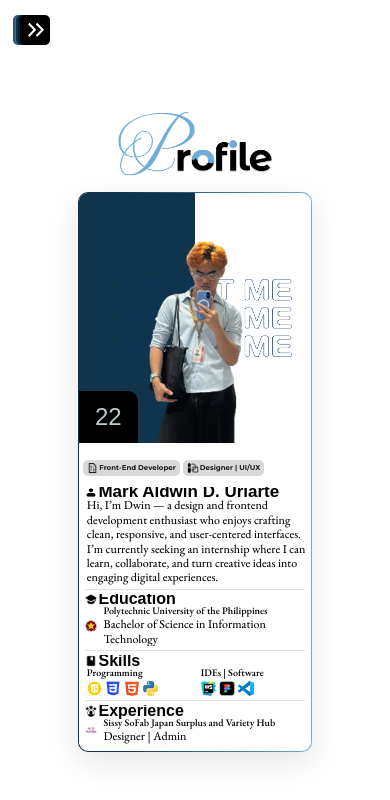
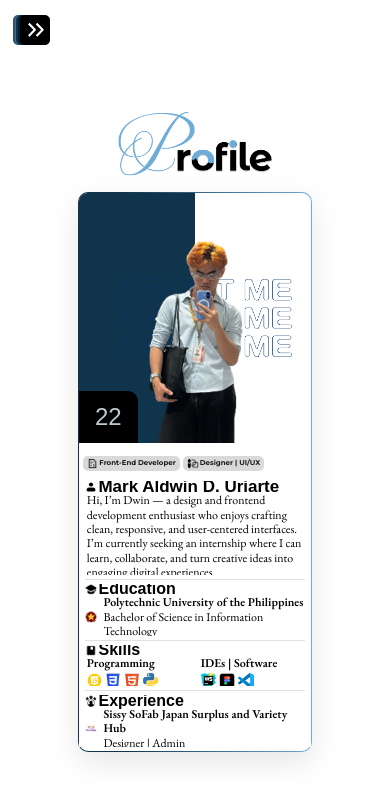
Before and after one commit to DwinnySlayer/portfolio2026, a React (Vite) app in the folder portfolio2026/: page /profile in a window 390 px wide. Shown: the top 800 px of the page. Built offline with nearby package versions, Linux system fonts and the light colour scheme; a web font is replaced by a local one.

Commit message:
small changes

```diff
--- a/portfolio2026/src/pages/profile/Profile.css
+++ b/portfolio2026/src/pages/profile/Profile.css
@@ -351,13 +351,15 @@
     }
 
     .variant-p1 {
-        font-size: 10px;
+        font-size: 12px;
         padding-left: 1vw;
+        font-weight: 600;
     }
 
     .variant-p2 {
+        font-size: 8px;
         padding-left: 1vw;
-        font-size: 8px;
+        font-weight: 400;
     }
 
     .section-container {
```
